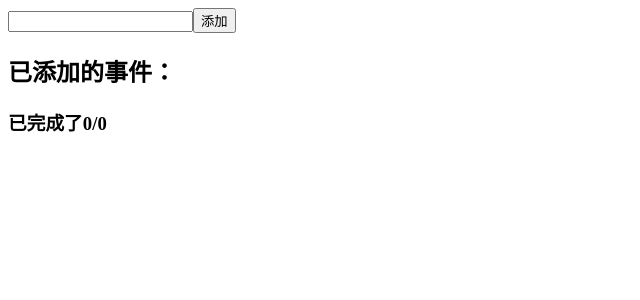
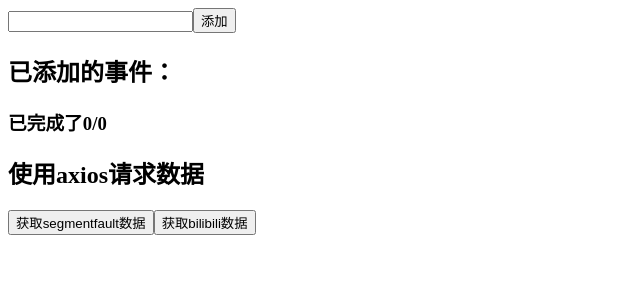
Before and after one commit to Bai-xiaoxiao/react-2021, a React (Create React App) app in the folder react_staging/: page / in a window 1280 px wide. Shown: the top 300 px of the page, without its empty margins (0-640 px from the left). Built offline with nearby package versions, Linux system fonts and the light colour scheme.

Commit message:
添加代理配置

```diff
--- a/react_staging/package.json
+++ b/react_staging/package.json
@@ -6,6 +6,7 @@
     "@testing-library/jest-dom": "^5.11.4",
     "@testing-library/react": "^11.1.0",
     "@testing-library/user-event": "^12.1.10",
+    "axios": "^0.21.1",
     "prop-types": "^15.7.2",
     "react": "^17.0.1",
     "react-dom": "^17.0.1",
@@ -35,5 +36,6 @@
       "last 1 firefox version",
       "last 1 safari version"
     ]
-  }
+  },
+  "proxy": "https://gateway.segmentfault.com"
 }
--- a/react_staging/src/App.jsx
+++ b/react_staging/src/App.jsx
@@ -1,11 +1,14 @@
 import React, { Component } from 'react'
 import TodoList from './components/ToDoList'
+import UseAxios from './components/UseAxios'
 
 export default class App extends Component {
   render() {
     return (
       <div>
         <TodoList />
+
+        <UseAxios />
       </div>
     )
   }
--- /dev/null
+++ b/react_staging/src/components/UseAxios/index.jsx
@@ -0,0 +1,39 @@
+import React, { Component } from 'react'
+import axios from 'axios'
+
+export default class UseAxios extends Component {
+
+  getSData = () => {
+    // 需要配置package.json的proxy字段
+    // 配置之后这里请求的域名需要是自己本机的服务器
+    // 本机再把请求代理到对应的服务器
+    // 这样发起请求相当于是proxy字段 + segmentfaultApi
+    // const segmentfaultApi = '/article/1190000018140746/related'
+
+    // 不过proxy只能配置一个代理，如果需要请求多个域名怎么处理呢
+    // 需要添加src/setUpProxy.js文件，使用webpack的proxy
+    // api1指向https://gateway.segmentfault.com
+    const segmentfaultApi = '/api1/article/1190000018140746/related'
+    axios.get(segmentfaultApi).then(res => {
+      console.log(res);
+    })
+  }
+
+  getBData = () => {
+    // 默认当前域名和端口号，可以省略
+    const bilibiliApi = '/api2/x/web-interface/card?mid=302417610&jsonp=jsonp&article=true'
+    axios.get(bilibiliApi).then(res => {
+      console.log(res);
+    })
+  }
+
+  render() {
+    return (
+      <div>
+        <h2>使用axios请求数据</h2>
+        <button onClick={this.getSData}>获取segmentfault数据</button>
+        <button onClick={this.getBData}>获取bilibili数据</button>
+      </div>
+    )
+  }
+}
```
Also changed, not shown: react_staging/src/setUpProxy.js (added, +29 -0 lines), 1 other file (tests, documents, lock files or other folders).
